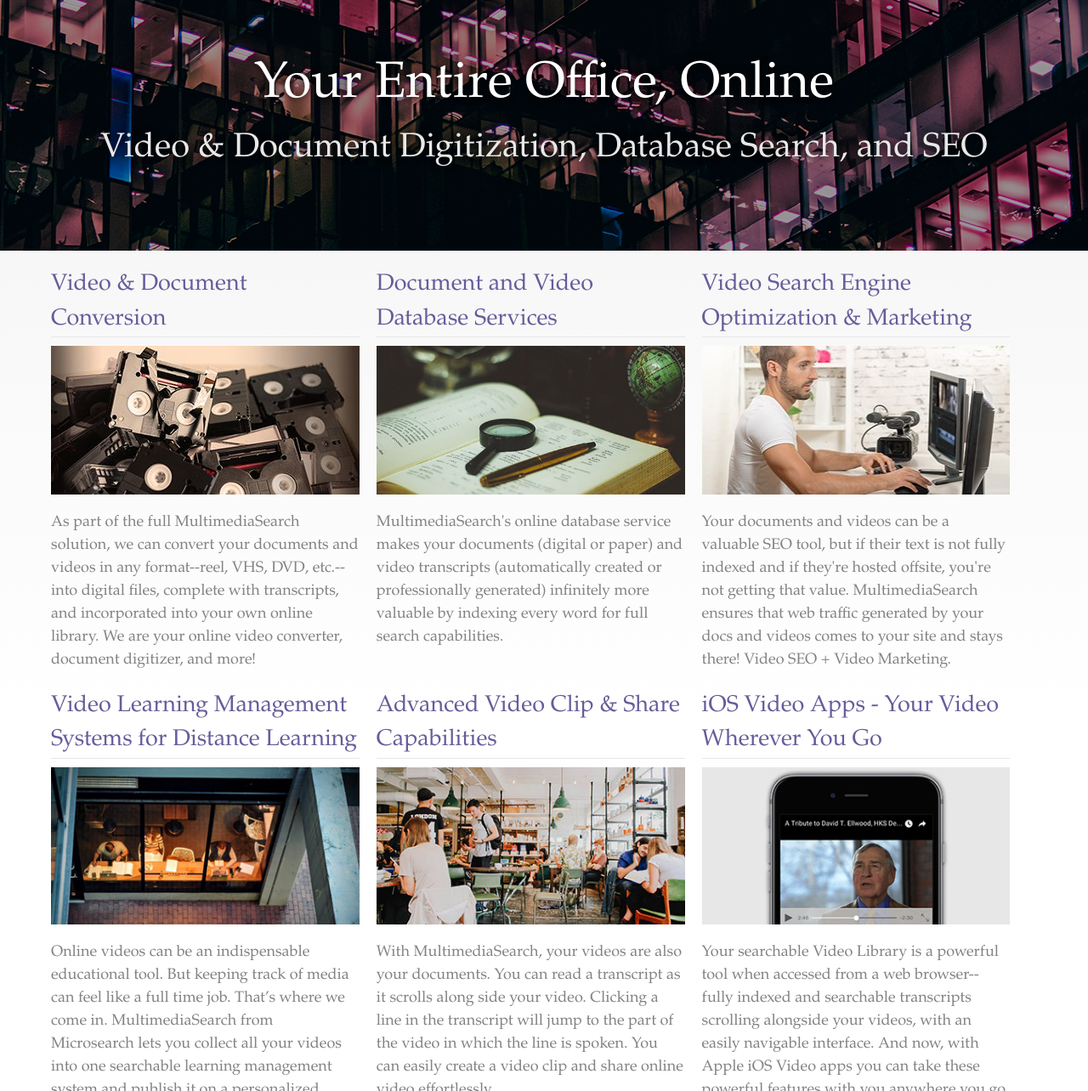
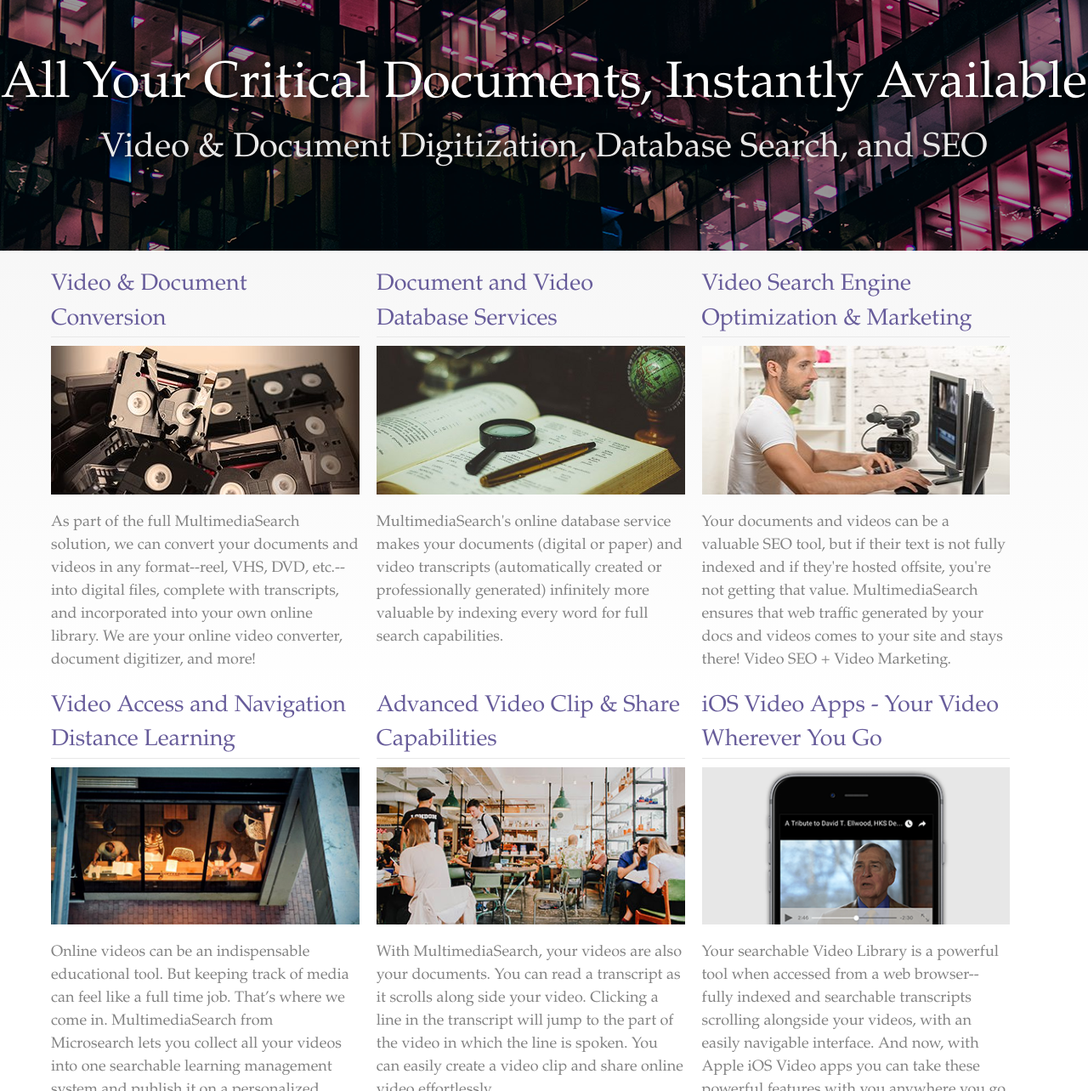
Before and after one commit to microsearch/microsearch.github.io, a Jekyll site: the page built from index.md, in a window 1280 px wide and 1400 px high, cut to the strip 116-1400 px from the top of the window. Shown: the whole strip at 85% size. Built offline with Jekyll 4.4.1, drawn with Linux system fonts in a browser that asks for light colours.

Commit message:
Updated Index

```diff
--- a/index.md
+++ b/index.md
@@ -1,11 +1,10 @@
 ---
 title: Video and Document Conversion, Digitization, Database Search, and SEO
 position: 8
-layout: home
 description: MicroSearch provides Video and Document Digitization, Database Search,
   and SEO for a wide variety of clients in the professional, educational, and labor
   sectors.
-bannertext1: Your Entire Office, Online
+bannertext1: All Your Critical Documents, Instantly Available
 bannertext2: Video &amp; Document Digitization, Database Search, and SEO
 homecol1link: services/video-document-conversion/
 homecol1head: Video &amp; Document Conversion
@@ -28,7 +27,7 @@
   MultimediaSearch ensures that web traffic generated by your docs and videos comes
   to your site and stays there! Video SEO + Video Marketing.
 homecol4link: services/education/
-homecol4head: Video Learning Management Systems for Distance Learning
+homecol4head: Video Access and Navigation Distance Learning
 homecol4img: coffeeshop.jpg
 homecol4text: Online videos can be an indispensable educational tool. But keeping
   track of media can feel like a full time job. That’s where we come in. MultimediaSearch
```
Also changed, not shown: other parts of index.md (+1 -0 lines).
